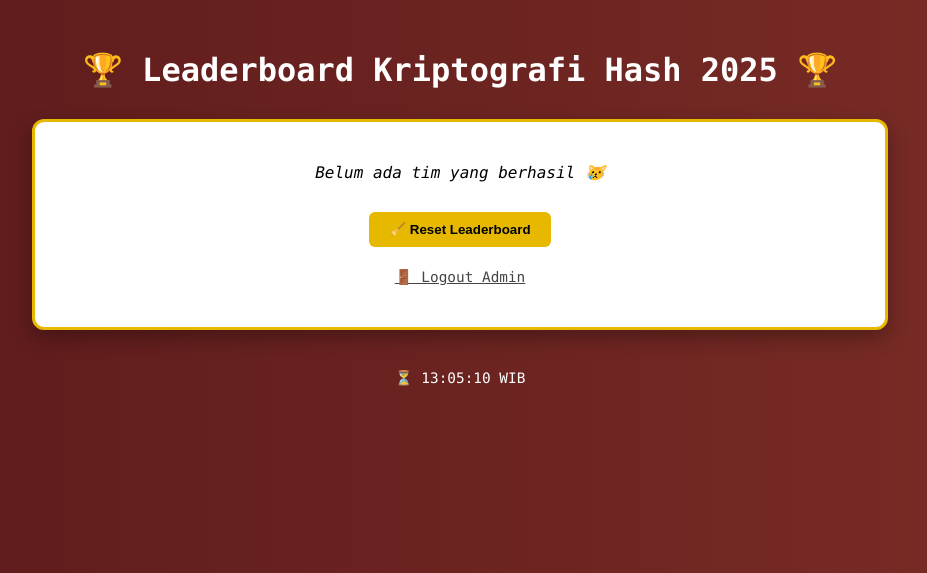
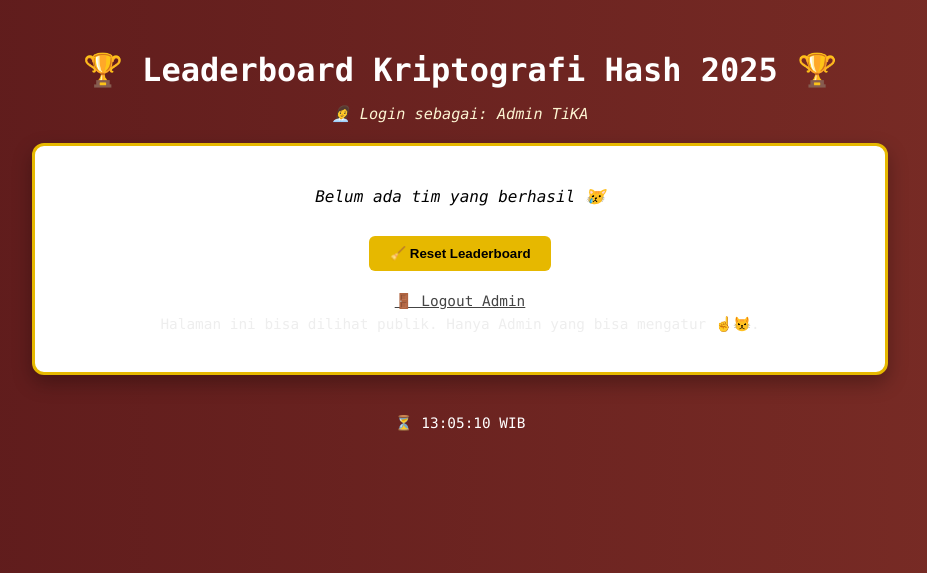
Before and after one commit to gstik/Asistensi, a PHP site: page /leaderboard.php in a window 1280 px wide. Shown: the top 573 px of the page, without its empty margins (180-1107 px from the left). Run offline with PHP 8.4, Linux system fonts and the light colour scheme; the visitor is signed in with stand-in values (Sample User, id 1); data that the repository does not hold is empty.

Commit message:
Update leaderboard.php

```diff
--- a/kripto 9/leaderboard.php
+++ b/kripto 9/leaderboard.php
@@ -2,10 +2,10 @@
 session_start();
 require 'db.php';
 
-if (!isset($_SESSION['is_admin'])) {
-  header("Location: login.php");
-  exit();
-}
+//if (!isset($_SESSION['is_admin'])) {
+  //header("Location: login.php");
+  //exit();
+//}
 
 if ($_SERVER["REQUEST_METHOD"] === "POST" && isset($_POST['reset'])) {
     file_put_contents("leaderboard.txt", "");
@@ -57,7 +57,14 @@ usort($merged, function ($a, $b) {
     }
     h1 {
       text-align: center;
-      margin-bottom: 30px;
+      margin-bottom: 10px;
+    }
+    .admin-label {
+      text-align: center;
+      font-size: 0.95em;
+      font-style: italic;
+      color: #fdf5d3;
+      margin-bottom: 20px;
     }
     .leaderboard {
       background: #fff;
@@ -95,6 +102,10 @@ usort($merged, function ($a, $b) {
 <body>
 
   <h1>🏆 Leaderboard Kriptografi Hash 2025 🏆</h1>
+
+  <?php if (isset($_SESSION['is_admin']) && $_SESSION['is_admin'] === true): ?>
+    <p class="admin-label">👩‍💼 Login sebagai: Admin TiKA</p>
+  <?php endif; ?>
 
   <div class="leaderboard">
 
@@ -142,7 +153,9 @@ usort($merged, function ($a, $b) {
     <p style="text-align: center; margin-top: 20px;">
       <a href="logout.php" style="color:#444; font-size:0.9em;">🚪 Logout Admin</a>
     </p>
-
+<p style="text-align:center; font-size:0.9em; color:#eee; margin-top:-10px;">
+  Halaman ini bisa dilihat publik. Hanya Admin yang bisa mengatur ☝️😾.
+</p>
   </div>
 
   <footer>
```
